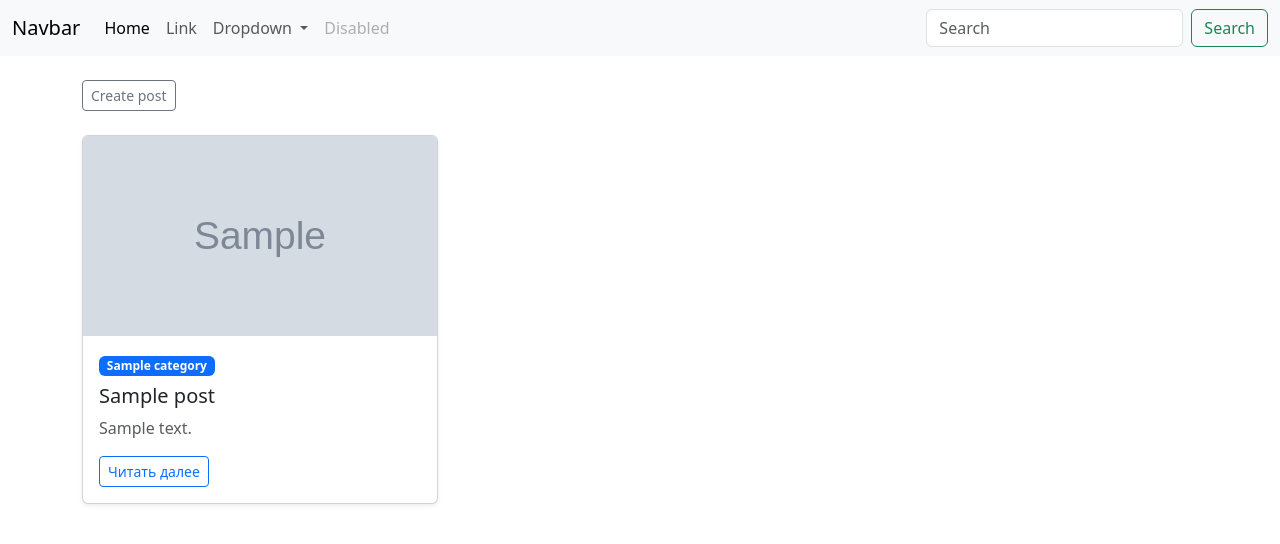
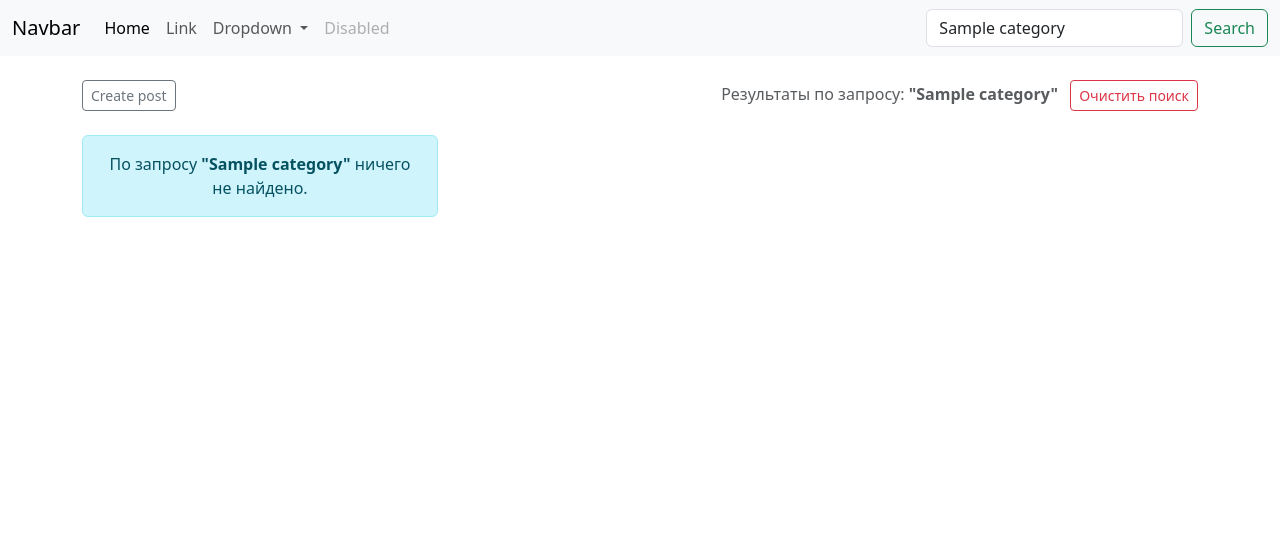
Before and after one commit to ychym/month4-django, a Django app: a page that uses templates/base.html in a window 1280 px wide. Shown: the top 544 px of the page. Run offline with Django 5.2, Linux system fonts and the light colour scheme; tables that the repository leaves empty hold one stand-in row (values such as "Sample post"); grey boxes marked "Sample" are stand-in pictures.

Commit message:
added search

```diff
--- a/posts/views.py
+++ b/posts/views.py
@@ -3,6 +3,7 @@ from django.http.response import HttpResponse
 from django.http.request import HttpRequest
 from posts.models import Post,Tag, Category
 from posts.forms import PostForm, CommentForm
+from django.db.models import Q
 # Create your views here.
 
 def hello_world(r):
@@ -16,16 +17,30 @@ def my_name(r):
 def say_name(r, name):
     return HttpResponse(f"<h2>Hello,</h2><h1>{name}</h1>")
 
-def post_list(r):#r-request
+
+
+
+def post_list(request: HttpRequest):#r-request
+    #posts = Post.objects.all() #bardyk posttordu chygarat
+    qp = request.GET
     posts = Post.objects.filter(is_published=True)
 
-    return render(r, "posts/list_posts.html", {"posts":posts})
+    if search := qp.get("search"):
+        title = Q(title__icontains=search)#icontains — чоң же кичине тамгасына карабай издөө
+        text = Q(text__icontains=search)
+        posts = posts.filter(title | text)
+
+    return render(request, "posts/list_posts.html", {"posts":posts})
+
+
 
 def post_detail(r, pk):
     post = get_object_or_404(Post, id=pk)#post = Post.objects.get() bul jakta http 500 kaitarat
     post.views += 1
     post.save()
     return render(r, "posts/post_detail.html", {"post": post})
+
+
 
 def create_post(request: HttpRequest) -> HttpResponse:#type hinting
     form = PostForm()
@@ -39,6 +54,8 @@ def create_post(request: HttpRequest) -> HttpResponse:#type hinting
     categories = Category.objects.all()
     return render(request, "posts/create_post.html", {"form": form, "tags": tags, "categories": categories})
 
+
+
 def post_comment(request: HttpRequest, pk: int) -> HttpResponse:
     if request.method.lower() == "post":
         post = get_object_or_404(Post, pk=pk)
@@ -51,6 +68,8 @@ def post_comment(request: HttpRequest, pk: int) -> HttpResponse:
             return redirect("post_detail", pk=pk)
     return render(request, "post_detail.html", {"post":post})
 
+
+
 def delete_post(request: HttpRequest, pk:int) -> HttpResponse:
     post = get_object_or_404(Post, pk=pk)
 
--- a/templates/base.html
+++ b/templates/base.html
@@ -39,8 +39,15 @@
           <a class="nav-link disabled" aria-disabled="true">Disabled</a>
         </li>
       </ul>
-      <form class="d-flex" role="search">
-        <input class="form-control me-2" type="search" placeholder="Search" aria-label="Search"/>
+      <form class="d-flex" role="search" action="{% url 'post_list' %}" method="get">
+        <input
+          class="form-control me-2"
+          type="search"
+          name="search"
+          value="{{ request.GET.search|default:'' }}"
+          placeholder="Search posts..."
+          aria-label="Search"
+        />
         <button class="btn btn-outline-success" type="submit">Search</button>
       </form>
     </div>
--- a/templates/posts/list_posts.html
+++ b/templates/posts/list_posts.html
@@ -3,9 +3,21 @@
 
 {% block content %}
 <div class="container my-4">
-                <a href="{% url 'create_post' %}" class="btn btn-outline-secondary btn-sm mb-4">
-                 Create post
-            </a>
+    <!-- Верхняя панель: кнопка создания и информация о поиске -->
+    <div class="d-flex justify-content-between align-items-center mb-4">
+        <a href="{% url 'create_post' %}" class="btn btn-outline-secondary btn-sm">
+            Create post
+        </a>
+
+        <!-- Отображается, если передан параметр search -->
+        {% if request.GET.search %}
+            <div>
+                <span class="text-muted me-2">Результаты по запросу: <strong>"{{ request.GET.search }}"</strong></span>
+                <a href="{% url 'post_list' %}" class="btn btn-sm btn-outline-danger">Очистить поиск</a>
+            </div>
+        {% endif %}
+    </div>
+
     <div class="row row-cols-1 row-cols-md-2 row-cols-lg-3 g-4">
         {% for post in posts %}
         <div class="col">
@@ -18,10 +30,12 @@
                 {% endif %}
 
                 <div class="card-body d-flex flex-column">
-                    <!-- Категория -->
+                    <!-- Категория (клик запускает поиск по категории) -->
                     {% if post.category %}
                         <div class="mb-2">
-                            <span class="badge bg-primary">{{ post.category.name }}</span>
+                            <a href="{% url 'post_list' %}?search={{ post.category.name|urlencode }}" class="badge bg-primary text-decoration-none">
+                                {{ post.category.name }}
+                            </a>
                         </div>
                     {% endif %}
 
@@ -43,7 +57,11 @@
         {% empty %}
         <div class="col-12">
             <div class="alert alert-info text-center" role="alert">
-                Посты пока не добавлены.
+                {% if request.GET.search %}
+                    По запросу <strong>"{{ request.GET.search }}"</strong> ничего не найдено.
+                {% else %}
+                    Посты пока не добавлены.
+                {% endif %}
             </div>
         </div>
         {% endfor %}
```
